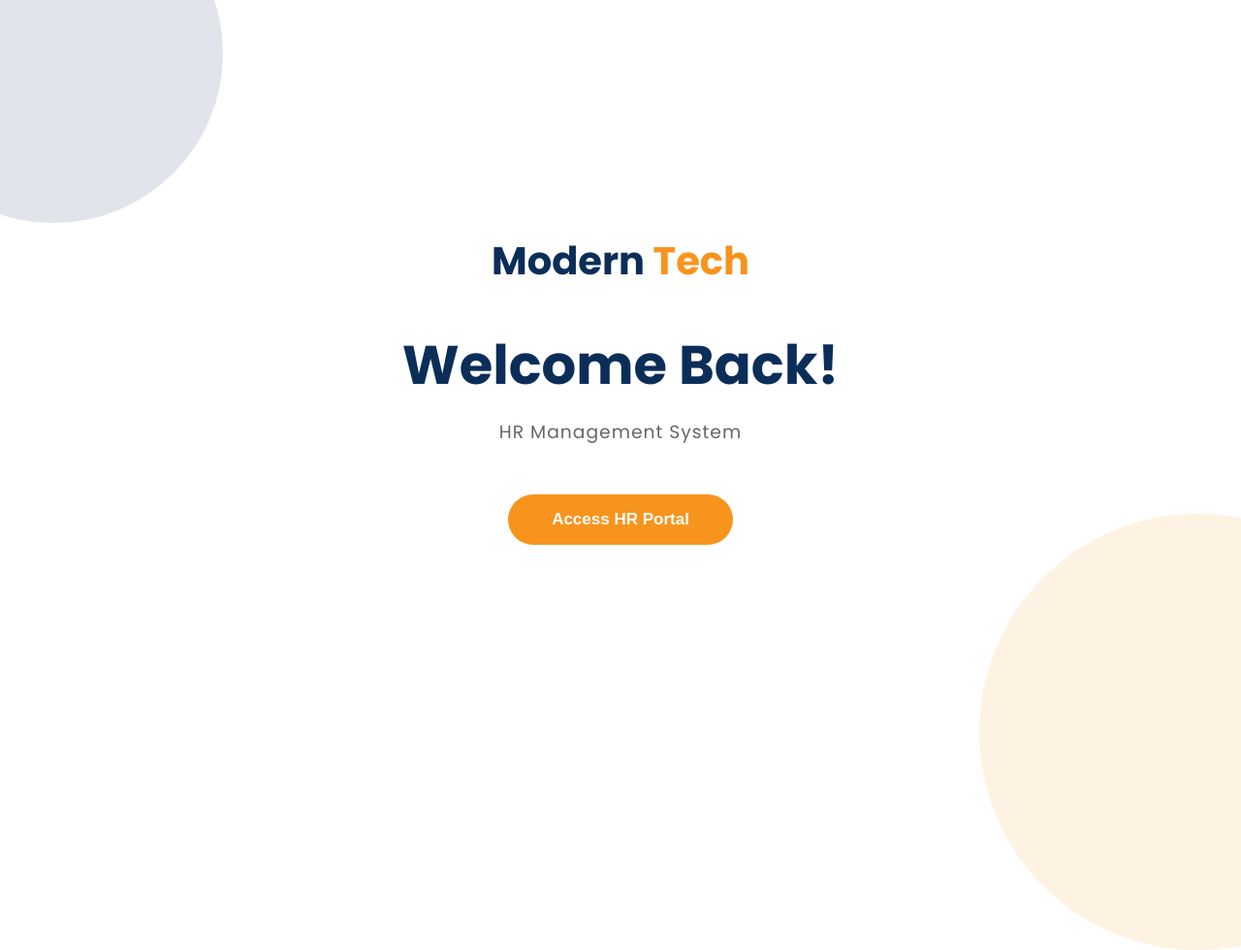
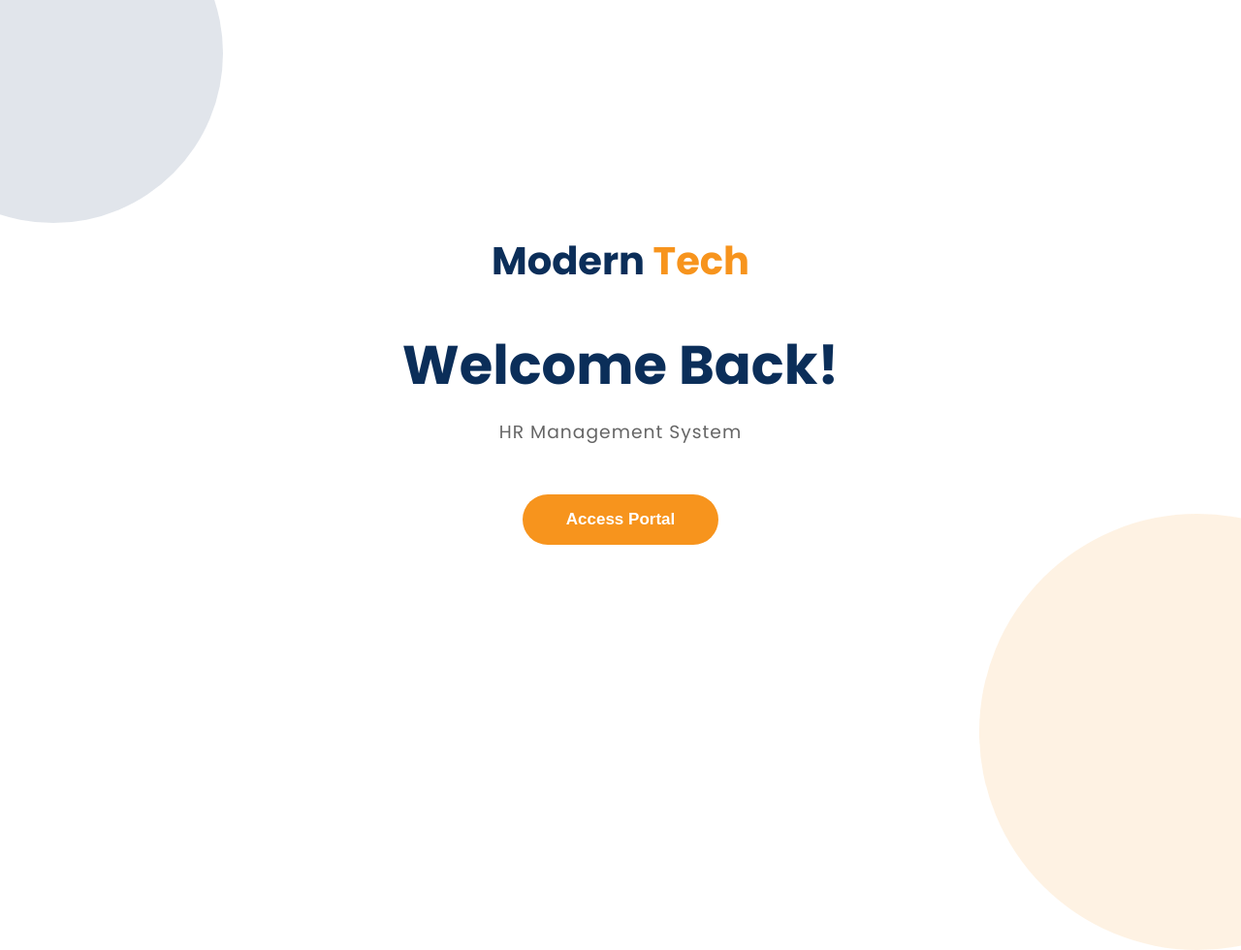
Before and after one commit to chefmanie27-pixel/project-modern-tech-solutions-, a plain HTML site: page login.html in a window 1280 px wide. Shown: the top 980 px of the page at 97% size. Drawn offline with Linux system fonts and the light colour scheme.

Commit message:
few fixes

```diff
--- a/login.html
+++ b/login.html
@@ -23,14 +23,13 @@
 
     <section id="welcome-screen" class="screen">
       <div class="welcome-content">
-        <!-- Logo (Replace with image later if you want) -->
         <h2 class="logo">Modern <span>Tech</span></h2>
 
         <h1>Welcome Back!</h1>
 
         <h3>HR Management System</h3>
 
-        <button id="accessBtn" class="btn">Access HR Portal</button>
+        <button id="accessBtn" class="btn">Access Portal</button>
       </div>
     </section>
 
```
